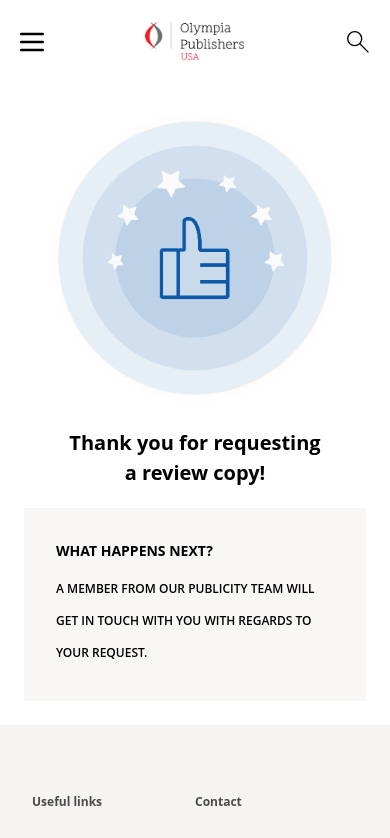
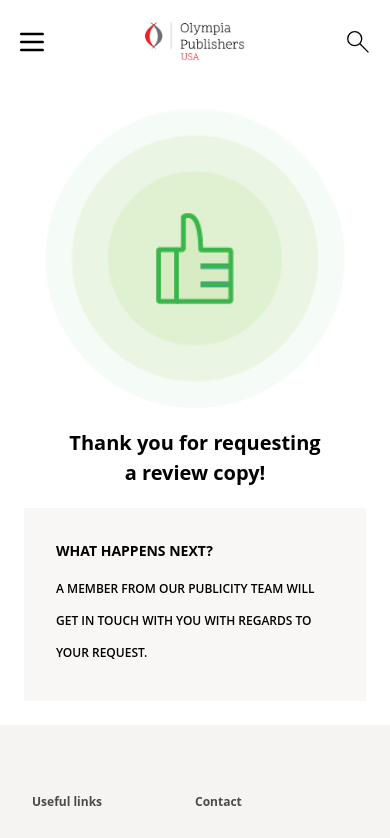
Before and after one commit to Hadees621/Olympia-USA, a Next.js app: page /thankyou in a window 390 px wide. Shown: the top 838 px of the page. Built offline with nearby package versions, Linux system fonts and the light colour scheme.

Commit message:
chore: end pages fixes

```diff
--- a/src/app/features/page.js
+++ b/src/app/features/page.js
@@ -9,7 +9,7 @@ import Banner from "@/components/common/Banner";
 const Page = () => {
   return (
     <div className="w-full lg:flex lg:justify-center">
-      <div className="lg:max-w-[850px] xl:max-w-[1000px] 2xl:max-w-[1400px] border border-black">
+      <div className="lg:max-w-[850px] xl:max-w-[1000px] 2xl:max-w-[1400px]">
         <Banner title={"Features"} />
 
         <NavigationButtons data={buttonsData} />
--- a/src/app/submit-online/thankyou/page.js
+++ b/src/app/submit-online/thankyou/page.js
@@ -58,6 +58,11 @@ const SubmissionPage = () => {
 
   const AuthorExperiencesSection = () => (
     <div className="text-[30px] lg:text-[50px] font-bold px-4">
+    <img
+          src="/assets/about/Asset 1.png"
+          alt="asset"
+          className="w-full md:w-[60%] mx-auto"
+        />
       <h1 className="py-4">SEE WHAT OUR AUTHORS ARE SAYING</h1>
       <p className="font-medium text-[13px] font-open-sans leading-8 pb-6">
         "Olympia Publishers provide tremendous opportunities for first time
--- a/src/app/thankyou/page.js
+++ b/src/app/thankyou/page.js
@@ -3,7 +3,14 @@ import React from "react";
 const page = () => {
   return (
     <div className="p-6 font-open-sans space-y-5 lg:max-w-[850px] xl:max-w-[1000px] 2xl:max-w-[1400px] mx-auto">
-      <div className="flex justify-center w-full">
+      <div className="flex justify-center w-full lg:hidden">
+        <img
+          src="/assets/thankyou.png"
+          alt="sa"
+          className="w-[300px] md:w-[320px]"
+        />
+      </div>
+      <div className="justify-center w-full hidden lg:flex">
         <img
           src="/assets/Icons/Thank you.png"
           alt="sa"
--- a/src/components/about/SmSections.js
+++ b/src/components/about/SmSections.js
@@ -83,7 +83,7 @@ const SmSections = () => {
         />
         <div className="text-[13px] space-y-4 leading-9 lg:leading-7 lg:font-droid-sans lg:space-y-4 md:mx-32">
           <p className="font-bold text-[30px] mt-10">{authorSays.title}</p>
-          <p className="mt-5">{authorSays.quote}</p>
+          <p className="py-5">{authorSays.quote}</p>
           <Link href="/author-exp">
             <Button
               title={authorSays.buttonText}
```
Also changed, not shown: public/assets/thankyou.png (added).
